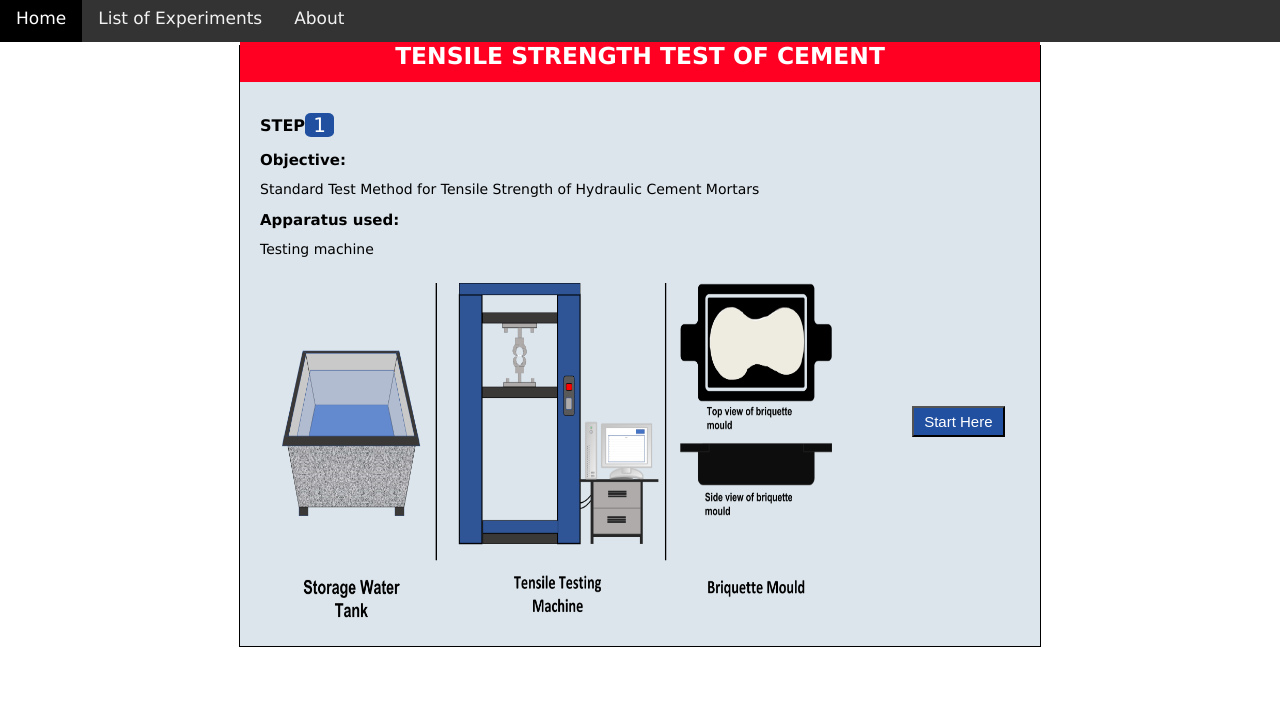
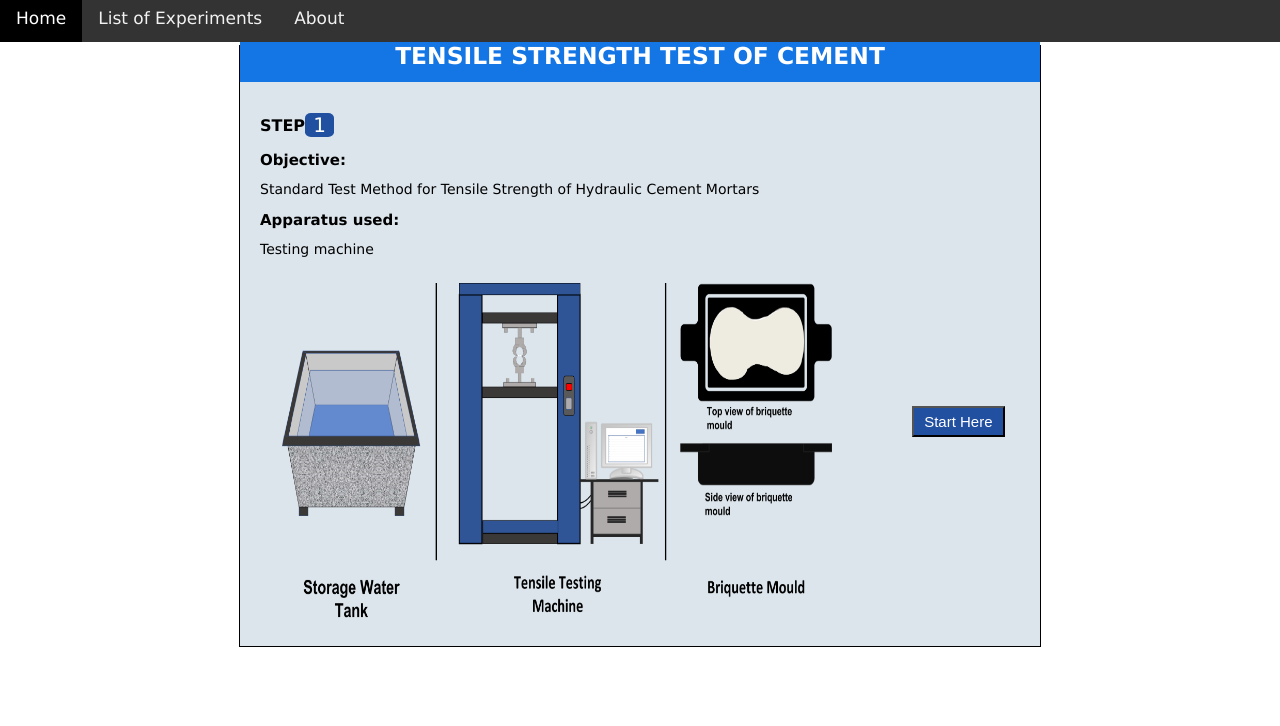
Before and after one commit to virtual-labs/exp-tensile-strength-dei, a plain HTML site: page experiment/simulation/index.html in a window 1280 px wide. Shown: the part 116-842 px from the top of the page. Drawn offline with Linux system fonts and the light colour scheme.

```diff
--- a/experiment/simulation/css/style.css
+++ b/experiment/simulation/css/style.css
@@ -121,7 +121,7 @@
 
 	text-align:center;
 
-	background-color: #ff0022;
+  background-color: rgb(20, 117, 228);
 
 	font-family: verdana;
 
```
